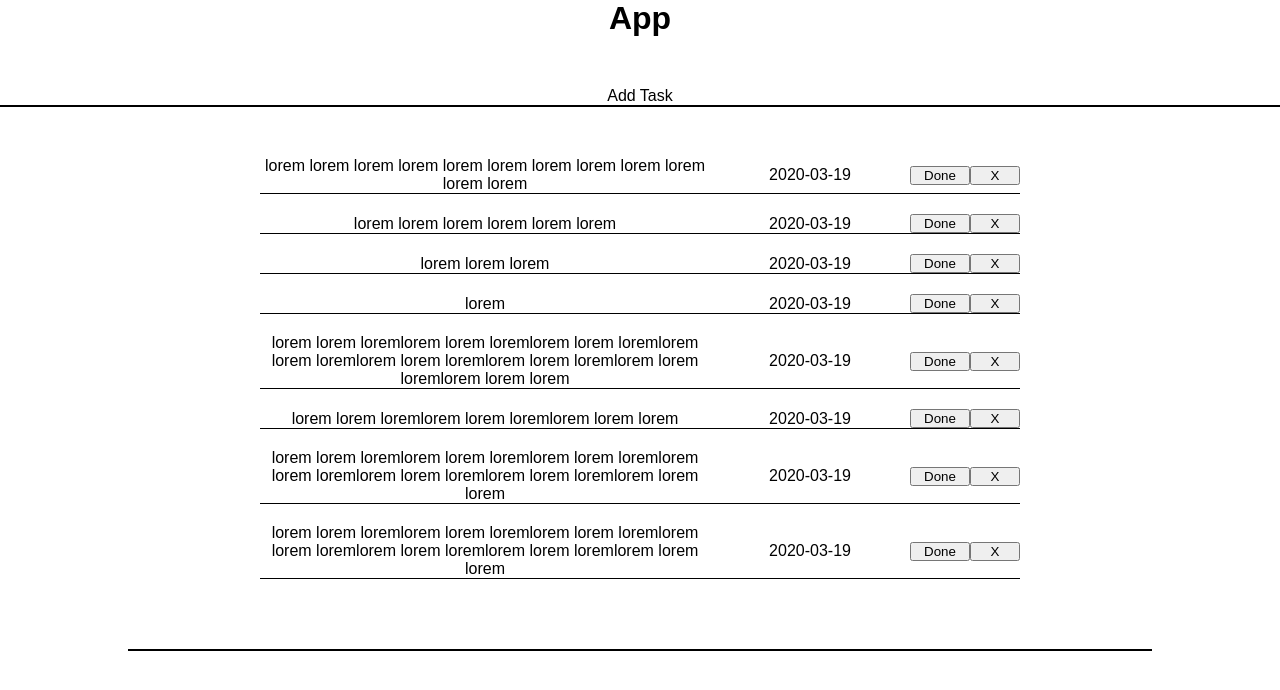
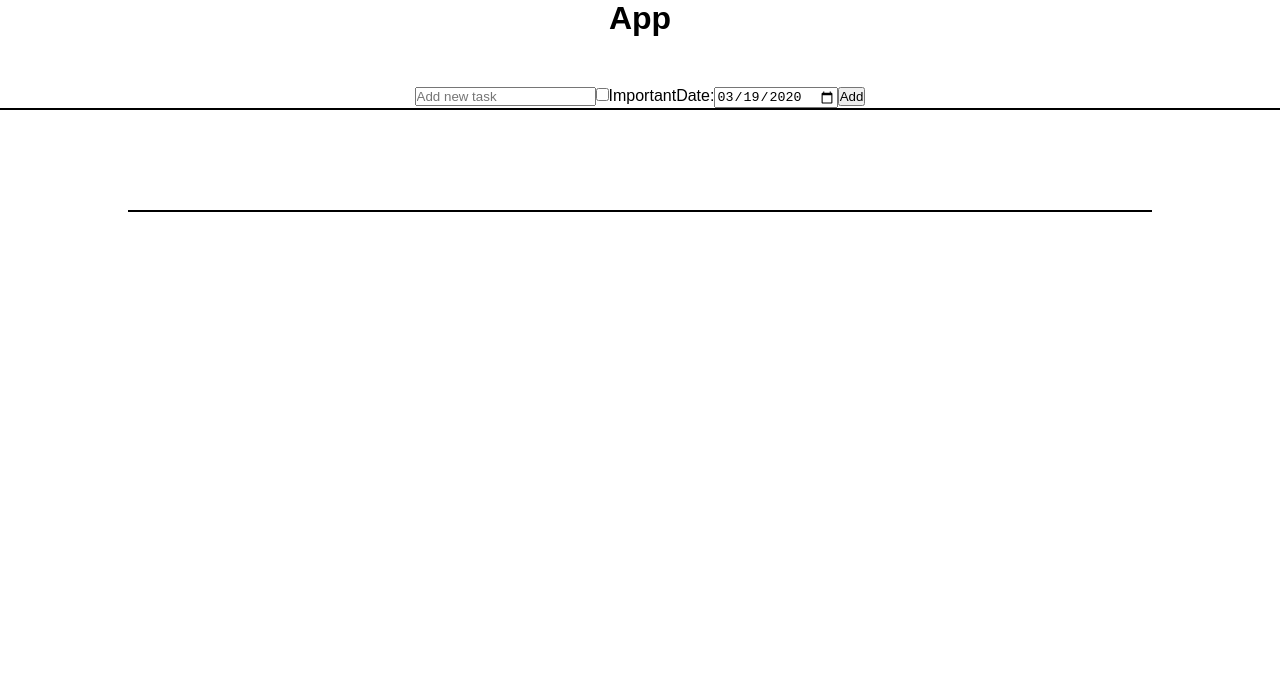
Before and after one commit to stoqel33/ReactToDoProject, a React (Create React App) app: page / in a window 1280 px wide. Shown: the top 690 px of the page. Built offline with nearby package versions, Linux system fonts and the light colour scheme.

Commit message:
add newTask metod

```diff
--- a/src/Components/App/App.js
+++ b/src/Components/App/App.js
@@ -4,73 +4,30 @@ import AddTask from '../Task/AddTask/AddTask';
 import TaskList from '../Task/TaskList/TaskList';
 
 class App extends React.Component {
+  counter = 0;
   state = {
-    tasks: [
+    tasks: []
+  }
+
+  addTask = (text, date, important) => {
+    if (text.length > 2) {
+
+      const task =
       {
-        id: 0,
-        text: 'lorem lorem lorem lorem lorem lorem lorem lorem lorem lorem lorem lorem',
-        date: '2020-03-19',
-        important: true,
+        id: this.counter,
+        text,
+        date,
+        important,
         active: true,
         finishDate: '',
-      },
-      {
-        id: 1,
-        text: 'lorem lorem lorem lorem lorem lorem',
-        date: '2020-03-19',
-        important: true,
-        active: true,
-        finishDate: '',
-      },
-      {
-        id: 2,
-        text: 'lorem lorem lorem',
-        date: '2020-03-19',
-        important: true,
-        active: true,
-        finishDate: '',
-      },
-      {
-        id: 3,
-        text: 'lorem',
-        date: '2020-03-19',
-        important: true,
-        active: true,
-        finishDate: '',
-      },
-      {
-        id: 4,
-        text: 'lorem lorem loremlorem lorem loremlorem lorem loremlorem lorem loremlorem lorem loremlorem lorem loremlorem lorem loremlorem lorem lorem',
-        date: '2020-03-19',
-        important: true,
-        active: true,
-        finishDate: '',
-      },
-      {
-        id: 5,
-        text: 'lorem lorem loremlorem lorem loremlorem lorem lorem',
-        date: '2020-03-19',
-        important: true,
-        active: true,
-        finishDate: '',
-      },
-      {
-        id: 6,
-        text: 'lorem lorem loremlorem lorem loremlorem lorem loremlorem lorem loremlorem lorem loremlorem lorem loremlorem lorem lorem',
-        date: '2020-03-19',
-        important: true,
-        active: true,
-        finishDate: '',
-      },
-      {
-        id: 7,
-        text: 'lorem lorem loremlorem lorem loremlorem lorem loremlorem lorem loremlorem lorem loremlorem lorem loremlorem lorem lorem',
-        date: '2020-03-19',
-        important: true,
-        active: true,
-        finishDate: '',
-      },
-    ]
+      }
+      this.counter++;
+
+      this.setState((prevState) => ({
+        tasks: [...prevState.tasks, task]
+      }))
+      return true
+    }
   }
 
   deleteTask = (id) => {
@@ -98,7 +55,7 @@ class App extends React.Component {
     return (
       <div className="wrapperApp">
         <h1>App</h1>
-        <AddTask />
+        <AddTask addTask={this.addTask} />
         <TaskList
           tasks={this.state.tasks}
           deleteTask={this.deleteTask}
--- a/src/Components/Task/AddTask/AddTask.js
+++ b/src/Components/Task/AddTask/AddTask.js
@@ -2,11 +2,62 @@ import React from 'react';
 import './AddTask.css';
 
 class AddTask extends React.Component {
-  state = {}
+  state = {
+    text: '',
+    checked: false,
+    date: new Date().toISOString().slice(0, 10)
+  }
+
+  handleDate = (e) => {
+    this.setState({
+      date: e.target.value,
+    })
+  }
+
+  handleText = (e) => {
+    this.setState({
+      text: e.target.value,
+    })
+  }
+
+  handleCheckbox = (e) => {
+    this.setState({
+      checked: e.target.checked,
+    })
+  }
+
+  handleClick = () => {
+    const { text, checked, date, } = this.state;
+    const newTask = this.props.addTask(text.trim(), date, checked);
+    if (newTask) {
+      this.setState({
+        text: '',
+        checked: false,
+        date: new Date().toISOString().slice(0, 10)
+      })
+    }
+  }
+
   render() {
     return (
       <div className="addTask">
-        Add Task
+        <input
+          type="text"
+          placeholder="Add new task"
+          value={this.state.text}
+          onChange={this.handleText}
+        />
+        <input type="checkbox" id="important" checked={this.state.checked} onClick={this.handleCheckbox} />
+        <label htmlFor="important" >Important</label>
+        <label htmlFor="date">Date:</label>
+        <input
+          type="date"
+          id="date"
+          value={this.state.date}
+          min={this.state.date}
+          onChange={this.handleDate}
+        />
+        <button onClick={this.handleClick}>Add</button>
       </div>
     );
   }
--- a/src/Components/Task/TaskItem/TaskItem.css
+++ b/src/Components/Task/TaskItem/TaskItem.css
@@ -2,6 +2,16 @@
   display: grid;
   grid-template-columns: 450px 200px 60px 50px;
   align-items: center;
+  padding: 10px;
+  margin-bottom: 20px;
+  border-bottom: 1px solid black;
+}
+
+.taskItemDone{
+  display: grid;
+  grid-template-columns: 450px 200px 60px;
+  align-items: center;
+  padding: 10px;
   margin-bottom: 20px;
   border-bottom: 1px solid black;
 }
@@ -9,3 +19,11 @@
 .taskItem p {
   word-wrap: break-word;
 }
+
+.taskItemDone .done{
+  margin-bottom: 5px;
+}
+
+.red{
+  color: red;
+}
--- a/src/Components/Task/TaskItem/TaskItem.js
+++ b/src/Components/Task/TaskItem/TaskItem.js
@@ -2,9 +2,13 @@ import React from 'react';
 import './TaskItem.css';
 
 const TaskItem = ({ task, deleteTask, doneTask }) => {
+
+  if (task.active) {
     return (
       <div className="taskItem">
-      <p>{task.text}</p>
+        {task.important ?
+          <p className='red'>{task.text}</p> : <p>{task.text}</p>
+        }
         <p>{task.date}</p>
         <button onClick={() => doneTask(task.id)}>
           Done
@@ -14,6 +18,24 @@ const TaskItem = ({ task, deleteTask, doneTask }) => {
       </button>
       </div>
     );
+  } else {
+    return (
+      <div>
+        <div className="taskItemDone">
+          <p>{task.text} <i><small>({task.date})</small></i></p>
+          <div>
+            <p className="done">Done:</p>
+            {task.finishDate}
+          </div>
+          <button onClick={() => deleteTask(task.id)}>
+            X
+        </button>
+        </div>
+      </div>
+    );
+  }
+
+
 }
 
 export default TaskItem;
```
Lines whose indentation alone changed are shown as unchanged.
